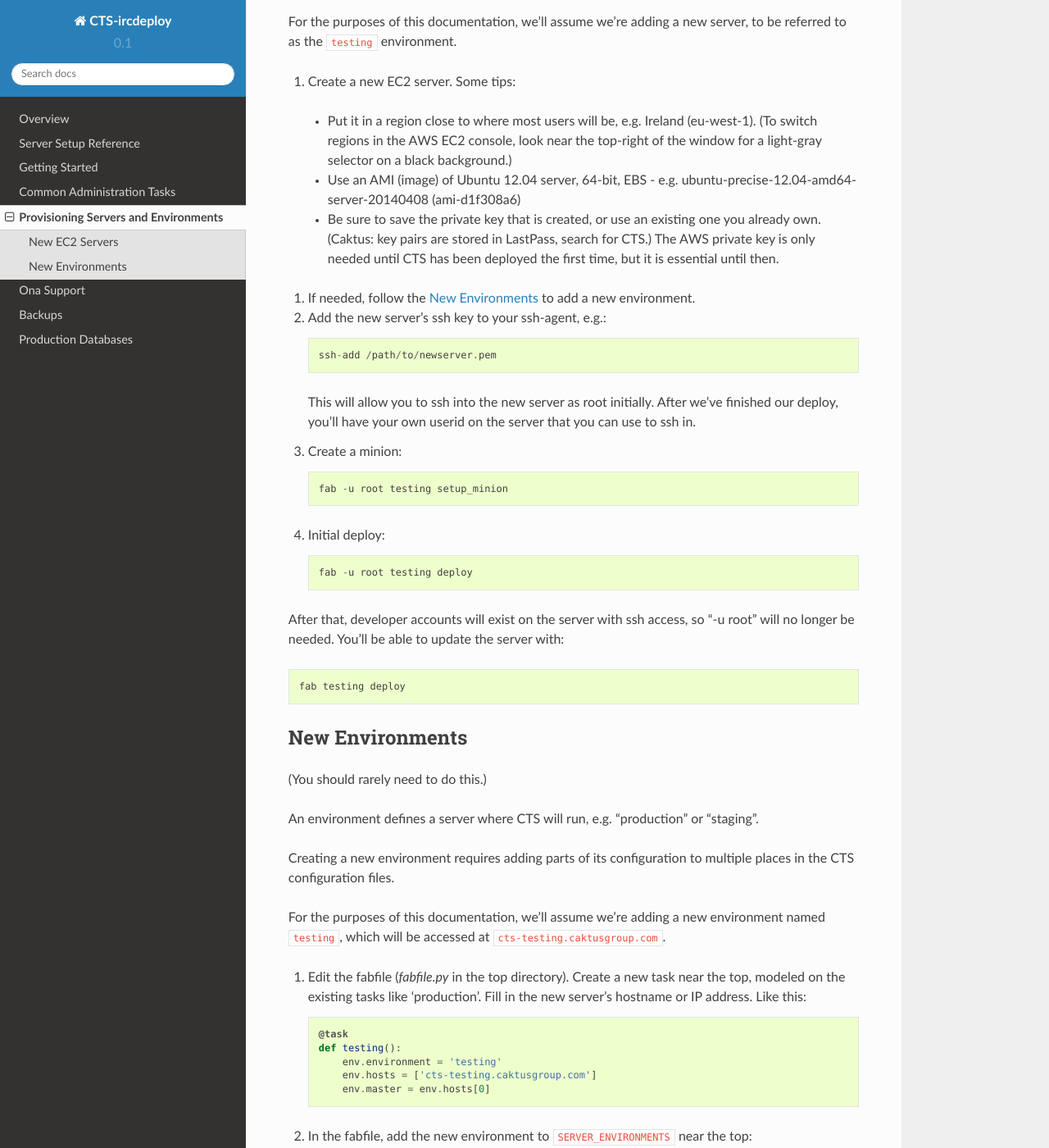
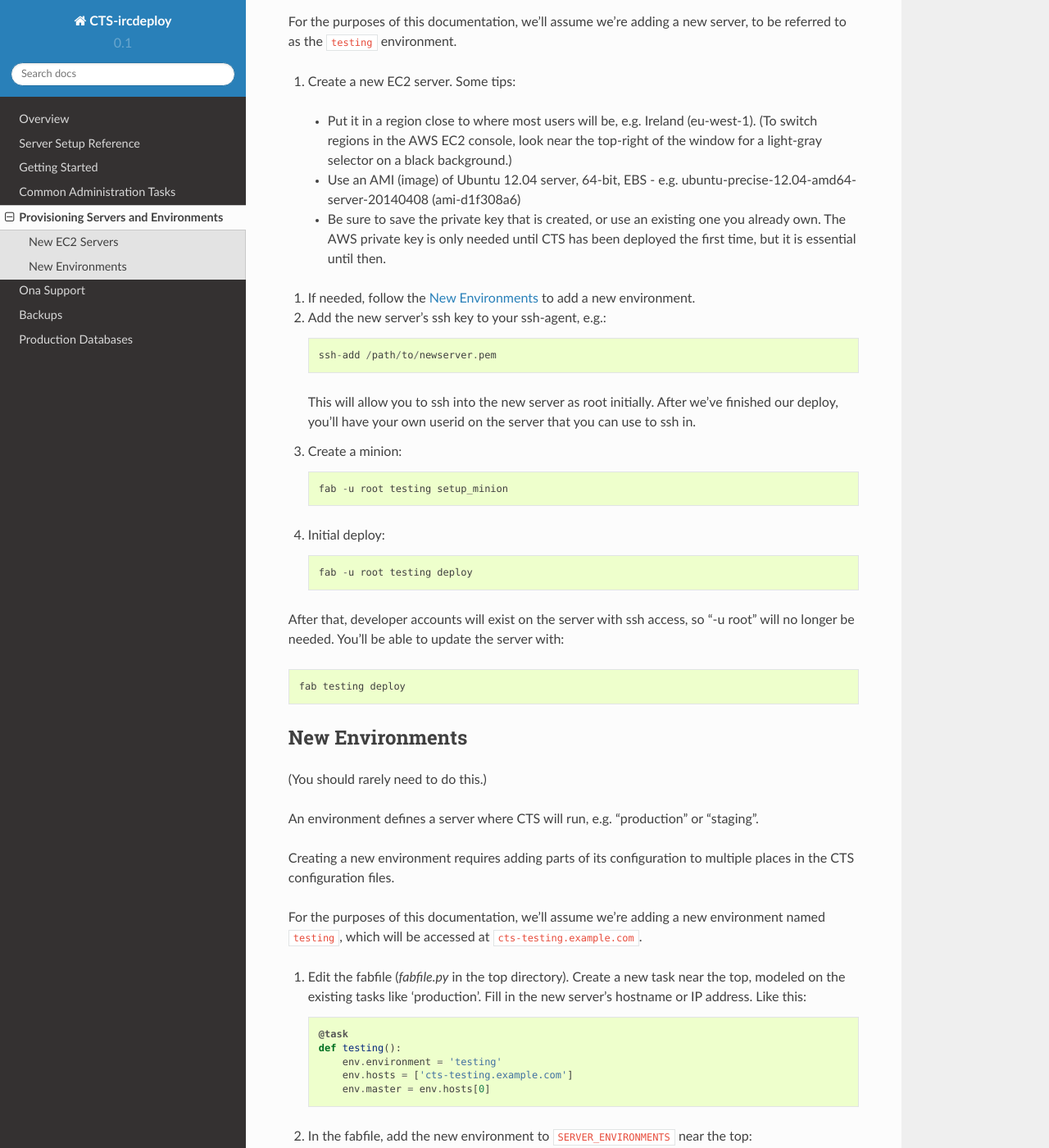
Before and after one commit to theirc/CTS-ircdeploy, a Sphinx documentation site: the page built from docs/new_environments.rst, in a window 1280 px wide and 1400 px high, scrolled down 273 px. Shown: the whole window at 82% size. Built offline with Sphinx 7.4.7 and the Read the Docs theme 2.0.0, drawn with Linux system fonts in a browser that asks for light colours; some of the changed text lies outside the part shown.

```diff
--- a/docs/backups.rst
+++ b/docs/backups.rst
@@ -61,9 +61,7 @@ How to check that backups are working
     -----BEGIN PGP MESSAGE-----
     Version: GnuPG v1.4.11 (GNU/Linux)
 
-* Get access to the GPG keypair used for the backups.  (Someone on the project can
-  share them via Lastpass.)  The Lastpass entry is named "Caktus Admin GPG Key Note".
-  Read the comments on the Lastpass entry for instructions to add the keypair to
+* Get access to the GPG keypair used for the backups.  Add the keypair to
   your GPG keypair.
 
 * Decrypt the file::
--- a/docs/new_environments.rst
+++ b/docs/new_environments.rst
@@ -19,8 +19,7 @@ a new server, to be referred to as the ``testing`` environment.
    a light-gray selector on a black background.)
  * Use an AMI (image) of Ubuntu 12.04 server, 64-bit, EBS - e.g. ubuntu-precise-12.04-amd64-server-20140408 (ami-d1f308a6)
  * Be sure to save the private key that is created, or use
-   an existing one you already own. (Caktus: key pairs are stored
-   in LastPass, search for CTS.) The AWS private key is only
+   an existing one you already own.  The AWS private key is only
    needed until CTS has been deployed the first time, but it
    is essential until then.
 
@@ -62,7 +61,7 @@ to multiple places in the CTS configuration files.
 
 For the purposes of this documentation, we'll assume we're adding
 a new environment named ``testing``, which will be accessed
-at ``cts-testing.caktusgroup.com``.
+at ``cts-testing.example.com``.
 
 #. Edit the fabfile (`fabfile.py` in the top directory).
    Create a new task near the top, modeled
@@ -72,7 +71,7 @@ at ``cts-testing.caktusgroup.com``.
         @task
         def testing():
             env.environment = 'testing'
-            env.hosts = ['cts-testing.caktusgroup.com']
+            env.hosts = ['cts-testing.example.com']
             env.master = env.hosts[0]
 
 #. In the fabfile, add the new environment to ``SERVER_ENVIRONMENTS`` near the top::
@@ -94,7 +93,7 @@ at ``cts-testing.caktusgroup.com``.
 
         environment: testing
 
-        domain: cts-testing.caktusgroup.com
+        domain: cts-testing.example.com
 
         repo:
           url: git@github.com:theirc/CTS.git
@@ -144,19 +143,19 @@ at ``cts-testing.caktusgroup.com``.
             newrelic_license_key: zzzzz
 
             # Iraq:
-            ONA_DOMAIN_IQ: ona-staging.caktusgroup.com
+            ONA_DOMAIN_IQ: ona-staging.example.com
             ONA_API_ACCESS_TOKEN_IQ: xxxxxxxxxxxxxxxxxxxxxxxxxxxxxxxxxxxxxxxx
             ONA_PACKAGE_FORM_ID_IQ: 4
             ONA_DEVICEID_VERIFICATION_FORM_ID_IQ: 5
 
             # Jordan:
-            ONA_DOMAIN_JO: ona-staging.caktusgroup.com
+            ONA_DOMAIN_JO: ona-staging.example.com
             ONA_API_ACCESS_TOKEN_JO: xxxxxxxxxxxxxxxxxxxxxxxxxxxxxxxxxxxxxxxx
             ONA_PACKAGE_FORM_ID_JO: 4
             ONA_DEVICEID_VERIFICATION_FORM_ID_JO: 5
 
             # Turkey:
-            ONA_DOMAIN_TR: ona-staging.caktusgroup.com
+            ONA_DOMAIN_TR: ona-staging.example.com
             ONA_API_ACCESS_TOKEN_TR: xxxxxxxxxxxxxxxxxxxxxxxxxxxxxxxxxxxxxxxx
             ONA_PACKAGE_FORM_ID_TR: 4
             ONA_DEVICEID_VERIFICATION_FORM_ID_TR: 5
--- a/docs/overview.rst
+++ b/docs/overview.rst
@@ -37,7 +37,7 @@ e.g. ``conf/pillar/staging/env.sls`` might contain::
 
     environment: staging
 
-    domain: cts-staging.caktusgroup.com
+    domain: cts-staging.example.com
 
     repo:
       url: git@github.com:theirc/CTS.git
```
Also changed, not shown: other parts of docs/new_environments.rst (+1 -1 lines), fabfile.py (+4 -6 lines), 2 other files.
